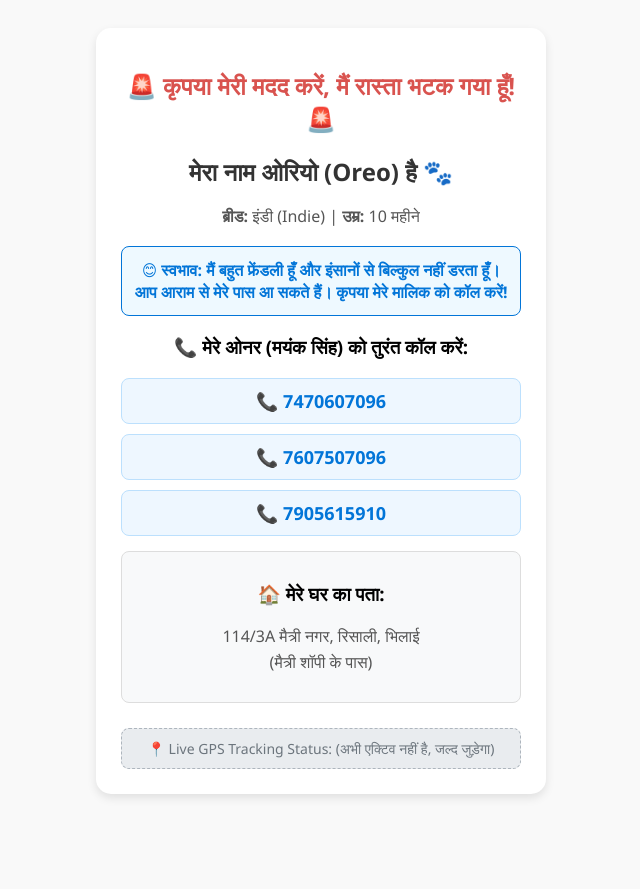
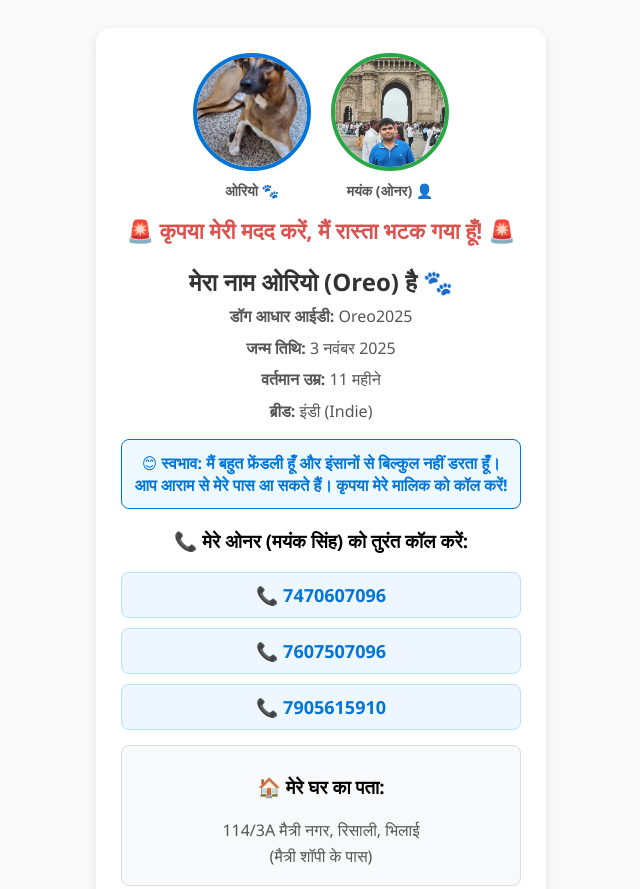
Before and after one commit to mayank5248657-byte/tiggy-oreo-id, a plain HTML site: page oreo.html in a window 1280 px wide. Shown: the top 889 px of the page, without its empty margins (319-959 px from the left). Before the commit the page ends 822 px from the top, so only its background shows below. Drawn offline with Linux system fonts and the light colour scheme.

Commit message:
Update oreo.html

```diff
--- a/oreo.html
+++ b/oreo.html
@@ -7,10 +7,16 @@
   <style>
     body { font-family: 'Segoe UI', Tahoma, Geneva, Verdana, sans-serif; text-align: center; background-color: #f9f9f9; padding: 20px; }
     .card { background: white; padding: 25px; border-radius: 15px; box-shadow: 0 4px 10px rgba(0,0,0,0.1); max-width: 400px; margin: auto; }
-    h1 { color: #d9534f; font-size: 24px; }
+    .photo-container { display: flex; justify-content: center; gap: 20px; margin-bottom: 15px; }
+    .photo-box { text-align: center; }
+    .profile-photo { width: 110px; height: 110px; border-radius: 50%; object-fit: cover; border: 4px solid; }
+    .pet-photo { border-color: #0275d8; }
+    .owner-photo { border-color: #28a745; }
+    .photo-label { font-size: 14px; font-weight: bold; color: #555; margin-top: 5px; }
+    h1 { color: #d9534f; font-size: 22px; margin-top: 10px; }
     h2 { color: #333; margin-bottom: 5px; }
-    p { font-size: 16px; color: #555; line-height: 1.6; }
-    .alert { background: #eef9ff; border: 1.5px solid #0275d8; padding: 12px; border-radius: 8px; font-weight: bold; color: #0275d8; margin-bottom: 15px; }
+    p { font-size: 16px; color: #555; line-height: 1.6; margin: 6px 0; }
+    .alert { background: #eef9ff; border: 1.5px solid #0275d8; padding: 12px; border-radius: 8px; font-weight: bold; color: #0275d8; margin-top: 15px; margin-bottom: 15px; }
     .contact { font-size: 18px; font-weight: bold; }
     .contact a { color: #0275d8; text-decoration: none; display: block; margin: 10px 0; background: #eef7ff; padding: 10px; border-radius: 8px; border: 1px solid #bce0fd;}
     .address-box { background: #f8f9fa; padding: 10px; border-radius: 8px; border: 1px solid #ddd; margin-top: 15px; }
@@ -20,9 +26,24 @@
 <body>
 
   <div class="card">
+    <div class="photo-container">
+      <div class="photo-box">
+        <img src="oreo.jpg" alt="Oreo Photo" class="profile-photo pet-photo" onerror="this.src='https://cdn-icons-png.flaticon.com/512/3616/3616854.png'">
+        <div class="photo-label">ओरियो 🐾</div>
+      </div>
+      <div class="photo-box">
+        <img src="owner.jpg" alt="Mayank Photo" class="profile-photo owner-photo" onerror="this.src='https://cdn-icons-png.flaticon.com/512/3135/3135715.png'">
+        <div class="photo-label">मयंक (ओनर) 👤</div>
+      </div>
+    </div>
+
     <h1>🚨 कृपया मेरी मदद करें, मैं रास्ता भटक गया हूँ! 🚨</h1>
     <h2>मेरा नाम ओरियो (Oreo) है 🐾</h2>
-    <p><strong>ब्रीड:</strong> इंडी (Indie) | <strong>उम्र:</strong> 10 महीने</p>
+
+    <p><strong>डॉग आधार आईडी:</strong> Oreo2025</p>
+    <p><strong>जन्म तिथि:</strong> 3 नवंबर 2025</p>
+    <p><strong>वर्तमान उम्र:</strong> <span id="age"></span></p>
+    <p><strong>ब्रीड:</strong> इंडी (Indie)</p>
 
     <div class="alert">
       😊 स्वभाव: मैं बहुत फ्रेंडली हूँ और इंसानों से बिल्कुल नहीं डरता हूँ। आप आराम से मेरे पास आ सकते हैं। कृपया मेरे मालिक को कॉल करें!
@@ -40,11 +61,32 @@
       <p>114/3A मैत्री नगर, रिसाली, भिलाई<br>(मैत्री शॉपी के पास)</p>
     </div>
 
-    <!-- भविष्य में जब आप GPS ट्रैकर लेंगे, तो उसका लिंक या कोड हम यहाँ जोड़ेंगे -->
     <div class="tracker-placeholder">
       📍 Live GPS Tracking Status: (अभी एक्टिव नहीं है, जल्द जुड़ेगा)
     </div>
   </div>
 
+  <script>
+    function calculateAge(dob) {
+      var birthDate = new Date(dob);
+      var today = new Date();
+      var years = today.getFullYear() - birthDate.getFullYear();
+      var months = today.getMonth() - birthDate.getMonth();
+      if (months < 0 || (months === 0 && today.getDate() < birthDate.getDate())) {
+          years--;
+          months += 12;
+      }
+      if (today.getDate() < birthDate.getDate()) {
+          months--;
+      }
+      var ageStr = "";
+      if (years > 0) { ageStr += years + " साल "; }
+      if (months > 0 || years === 0) { ageStr += months + " महीने"; }
+      if (years === 0 && months === 0) { ageStr = "1 महीने से कम"; }
+      return ageStr;
+    }
+    document.getElementById("age").innerText = calculateAge("2025-11-03");
+  </script>
+
 </body>
 </html>
```
